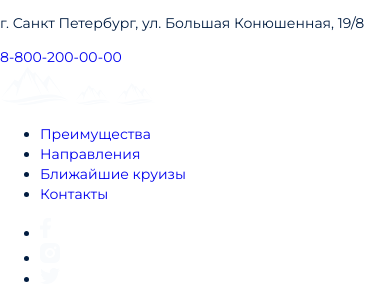
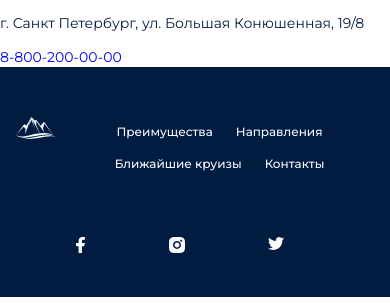
Before and after one commit to valkiboy/Antarctic-Cruises, a website built with webpack: page source/index.html in a window 390 px wide. Shown: the part 8125-8428 px from the top of the page. Built offline with nearby package versions, Linux system fonts and the light colour scheme; files whose address does not match are found by name.

Commit message:
Сделал подвал проекта

```diff
--- a/source/index.html
+++ b/source/index.html
@@ -365,41 +365,50 @@
         </div>
         <ul class="page-footer__list">
           <li class="page-footer__item">
-            <a href="#">Преимущества </a>
+            <a href="#advantages">Преимущества </a>
           </li>
           <li class="page-footer__item">
             <a href="#">Направления</a>
           </li>
           <li class="page-footer__item">
-            <a href="#">Ближайшие круизы</a>
+            <a href="#catalog">Ближайшие круизы</a>
           </li>
           <li class="page-footer__item">
-            <a href="#">Контакты</a>
+            <a href="#contacts">Контакты</a>
           </li>
         </ul>
       </nav>
       <section class="footer-social">
         <h2 class="visually-hidden">Давайте дружить!</h2>
-        <ul class="footer-social-wrapper">
+        <ul class="footer-social__list">
           <li>
-            <a href="#">
+            <a href="https://www.facebook.com/">
               <span class="visually-hidden">Фейсбук</span>
-              <svg class="page-footer__facebook" width="11" height="20">
+              <svg class="footer-social__facebook-desktop" width="11" height="20">
                 <use xlink:href="#facebook"></use>
               </svg>
-            </a>
+              <svg class="footer-social__facebook-tablet" width="9" height="16">
+                <use xlink:href="#facebook"></use>
+              </svg>
+             </a>
           </li>
           <li>
-            <a href="#">
+            <a href="https://www.instagram.com/">
               <span class="visually-hidden">Инстаграм</span>
-              <svg class="page-footer__instagram" width="20" height="20">
+              <svg class="footer-social__instagram-desktop" width="20" height="20">
+                <use xlink:href="#instagram"></use>
+              </svg></a>
+              <svg class="footer-social__instagram-tablet" width="16" height="16">
                 <use xlink:href="#instagram"></use>
               </svg></a>
           </li>
           <li>
-            <a href="#">
+            <a href="https://twitter.com/">
               <span class="visually-hidden">Твиттер</span>
-              <svg class="page-footer__twitter" width="20" height="16">
+              <svg class="footer-social__twitter-desktop" width="20" height="16">
+                <use xlink:href="#twitter"></use>
+              </svg></a></a>
+              <svg class="footer-social__twitter-tablet" width="16" height="13">
                 <use xlink:href="#twitter"></use>
               </svg></a></a>
           </li>
--- /dev/null
+++ b/source/sass/blocks/footer-social.scss
@@ -0,0 +1,88 @@
+//          Социальные сети
+// ----------------------------------
+
+.footer-social {
+  margin-right: 10px;
+}
+
+//          Список меню
+// ----------------------------------
+
+.footer-social__list {
+  display: flex;
+  flex-wrap: wrap;
+  margin-right: 60px;
+  margin-top: 50px;
+  list-style: none;
+
+  @media (max-width: 1365px) {
+    margin-right: 12px;
+    margin-top: 42px;
+  }
+
+  @media (max-width: 767px) {
+    margin-right: 12px;
+    margin-top: 5px;
+    padding-left: 15px;
+  }
+
+  @media (min-width:380px) and (max-width: 767px) {
+    justify-content: space-evenly;
+    margin-top: 44px;
+  }
+}
+
+.footer-social__list li {
+  margin-right: 33px;
+  margin-top: 10px;
+
+  @media (max-width: 1365px) {
+    margin-right: 23px;
+    margin-top: 10px;
+  }
+}
+
+//       Иконки соцсетей
+// ----------------------------
+
+.footer-social__facebook-desktop {
+  @media (max-width: 1365px) {
+    display: none;
+  }
+}
+
+.footer-social__facebook-tablet {
+  display: none;
+
+  @media (max-width: 1365px) {
+    display: block;
+  }
+}
+
+.footer-social__instagram-desktop {
+  @media (max-width: 1365px) {
+    display: none;
+  }
+}
+
+.footer-social__instagram-tablet {
+  display: none;
+
+  @media (max-width: 1365px) {
+    display: block;
+  }
+}
+
+.footer-social__twitter-desktop {
+  @media (max-width: 1365px) {
+    display: none;
+  }
+}
+
+.footer-social__twitter-tablet {
+  display: none;
+
+  @media (max-width: 1365px) {
+    display: block;
+  }
+}
--- a/source/sass/blocks/main-nav.scss
+++ b/source/sass/blocks/main-nav.scss
@@ -1,3 +1,6 @@
+//            Кнопка навигации
+// ---------------------------------
+
 .main-nav__toggle {
   @media (max-width: 767px) {
     position: absolute;
--- /dev/null
+++ b/source/sass/blocks/page-footer.scss
@@ -0,0 +1,139 @@
+//        Основной бэкграунд
+// --------------------------------
+
+.page-footer {
+  position: relative;
+  background-color: #011C40;
+  min-height: 138px;
+
+  @media (max-width: 1365px) {
+    min-height: 120px;
+  }
+
+  @media (max-width: 767px) {
+    min-height: 283px;
+  }
+
+  @media (min-width:380px) and (max-width: 767px) {
+    min-height: min-content;
+    padding-bottom: 30px;
+  }
+}
+
+.page-footer__wrapper {
+  display: flex;
+  justify-content: space-between;
+
+  @media (max-width: 767px) {
+    flex-direction: column;
+  }
+
+  @media (min-width:682px) and (max-width: 767px) {
+    flex-direction: row;
+  }
+}
+
+//                Меню
+// ----------------------------------
+
+.page-footer__nav {
+  display: flex;
+  margin-top: 30px;
+
+  @media (max-width: 767px) {
+    flex-direction: column;
+  }
+
+  @media (min-width:380px) and (max-width: 767px) {
+    flex-direction: row;
+  }
+}
+
+//               Логотип
+// ------------------------------------
+
+.page-footer__logo-desktop {
+  margin-left: 103px;
+  margin-top: 20px;
+
+  @media (max-width: 1365px) {
+    display: none;
+  }
+}
+
+.page-footer__logo-tablet {
+  display: none;
+
+  @media (max-width: 1365px) {
+    display: block;
+    margin-left: 45px;
+    margin-top: 20px;
+  }
+
+  @media (max-width: 767px) {
+    display: none;
+  }
+}
+
+.page-footer__logo-mobile {
+  display: none;
+  @media (max-width: 767px) {
+    display: block;
+    margin-left: 15px;
+    margin-top: 10px;
+  }
+
+  @media (min-width:380px) and (max-width: 767px) {
+    margin-top: 20px;
+  }
+}
+
+//           Список меню
+// ---------------------------------------
+
+.page-footer__list {
+  list-style: none;
+  display: flex;
+  flex-wrap: wrap;
+  font-size: 16px;
+  font-weight: 500;
+  line-height: 20px;
+
+  @media (max-width: 1365px) {
+    font-size: 12px;
+    line-height: 15px;
+    padding-left: 26px;
+  }
+
+  @media (max-width: 767px) {
+    font-size: 12px;
+    line-height: 15px;
+    padding-left:15px;
+    margin-top: 17px;
+    margin-bottom: 5px;
+    flex-direction: column;
+  }
+
+  @media (min-width:380px) and (max-width: 767px) {
+    flex-direction: row;
+    justify-content: center;
+  }
+}
+
+.page-footer__list li {
+  margin-top: 14px;
+  margin-right: 33px;
+
+  @media (max-width: 1365px) {
+    margin-top: 10px;
+    margin-right: 23px;
+  }
+
+  @media (max-width: 767px) {
+    margin-bottom: 7px;
+  }
+}
+
+.page-footer__list a {
+  color: #f9fbfd;
+}
--- a/source/sass/blocks/page-header.scss
+++ b/source/sass/blocks/page-header.scss
@@ -1,3 +1,6 @@
+//        Основной бэкграунд
+// --------------------------------
+
 .page-header {
   min-height: 650px;
   background-color: #6ba8d6;
@@ -5,9 +8,9 @@
   background-position: top;
   background-repeat: no-repeat;
   background-size: cover;
-  color: #F9FBFD;
+  color: #f9fbfd;
 
-  @media (max-width:1366px) and (min-resolution: 2dppx) {
+  @media (max-width: 1366px) and (min-resolution: 2dppx) {
     background-image: url("../img/content/head-pictures-desktop@2x.jpg");
   }
 
@@ -29,6 +32,53 @@
     @media (min-resolution: 2dppx) {
       background-image: url("../img/content/head-pictures-mobile@2x.jpg");
     }
+  }
+}
+
+//                Меню
+// ----------------------------------
+
+.page-header__nav-wrapper {
+  @media (max-width: 767px) {
+    margin-left: 0;
+    margin-right: 0;
+  }
+}
+
+.page-header__main-nav {
+  display: flex;
+  margin-top: 25px;
+  margin-bottom: 25px;
+  justify-content: space-between;
+
+  @media (max-width: 1365px) {
+    margin-top: 15px;
+    margin-bottom: 15px;
+  }
+
+  @media (max-width: 767px) {
+    width: 100%;
+    background-color: #f9fbfd;
+    color: #011c40;
+    margin-top: 0;
+    margin-bottom: 0;
+    flex-direction: column;
+    justify-content: flex-start;
+  }
+}
+
+//               Логотип
+// ------------------------------------
+
+.page-header__logo-wrapper {
+  margin-top: 10px;
+
+  @media (max-width: 1365px) {
+    margin-top: 15px;
+  }
+
+  @media (max-width: 767px) {
+    margin: 0;
   }
 }
 
@@ -65,31 +115,15 @@
   }
 }
 
+//           Кнопка меню
+// ------------------------------------
+
 .page-header__toggle {
   display: none;
 }
 
-.page-header__main-nav {
-  display: flex;
-  margin-top: 25px;
-  margin-bottom: 25px;
-  justify-content: space-between;
-
-  @media (max-width: 1365px) {
-    margin-top: 15px;
-    margin-bottom: 15px;
-    }
-
-  @media (max-width: 767px) {
-    width: 100%;
-    background-color: #F9FBFD;
-    color: #011C40;
-    margin-top: 0;
-    margin-bottom: 0;
-    flex-direction: column;
-    justify-content: flex-start;
-    }
-}
+//           Список меню
+// ---------------------------------------
 
 .page-header__list {
   list-style: none;
@@ -131,36 +165,18 @@
 
   @media (max-width: 1365px) {
     margin-right: 24px;
-    }
+  }
 }
 
 .page-header__list a {
-  color: #F9FBFD;
+  color: #f9fbfd;
 
   @media (max-width: 767px) {
-    color: #011C40;
+    color: #011c40;
   }
 }
 
-.page-header__logo-wrapper {
-  margin-top: 10px;
-
-  @media (max-width: 1365px) {
-    margin-top: 15px;
-  }
-
-  @media (max-width: 767px) {
-    margin: 0;
-  }
-}
-
-.page-header__nav-wrapper {
-  @media (max-width: 767px) {
-    margin-left: 0;
-    margin-right: 0;
-  }
-}
-
+// Основной экран
 
 .page-header__wrapper h1 {
   font-size: 54px;
@@ -189,7 +205,8 @@
 
 .page-header__wrapper span {
   @media (max-width: 320px) {
-    padding-right: 120px;
+    display: block;
+    width: 270px;
   }
 }
 
@@ -212,6 +229,8 @@
   }
 }
 
+// Закрытое меню при рабочем js
+
 .page-header--closed .page-header__list {
   @media (max-width: 767px) {
     display: none;
@@ -232,8 +251,8 @@
   left: 0;
   width: 24px;
   height: 2px;
-  background-color: #F9FBFD;
-  box-shadow: 0 6px 0 0 #F9FBFD, 0 12px 0 0 #F9FBFD;
+  background-color: #f9fbfd;
+  box-shadow: 0 6px 0 0 #f9fbfd, 0 12px 0 0 #f9fbfd;
 }
 
 .page-header--closed .page-header__logo-mobile-menu {
@@ -250,6 +269,8 @@
     left: 15px;
   }
 }
+
+// Открытое меню при рабочем js
 
 .page-header--open .page-header__logo-mobile-menu {
   @media (max-width: 767px) {
@@ -275,6 +296,7 @@
 .page-header--open .page-header__main-nav {
   @media (max-width: 767px) {
     margin-left: 35px;
+    width: calc(100% - 35px);
   }
 }
 
@@ -299,7 +321,7 @@
     left: 0;
     width: 18px;
     height: 2px;
-    background-color: #011C40;
+    background-color: #011c40;
   }
 
   &::before {
--- a/source/sass/style.scss
+++ b/source/sass/style.scss
@@ -16,3 +16,5 @@
 @import "blocks/wrapper.scss";
 @import "blocks/page-header.scss";
 @import "blocks/main-nav.scss";
+@import "blocks/page-footer.scss";
+@import "blocks/footer-social.scss";
```
Also changed, not shown: build/css/style.css, build/css/style.min.css, build/index.html, 1 other file.
